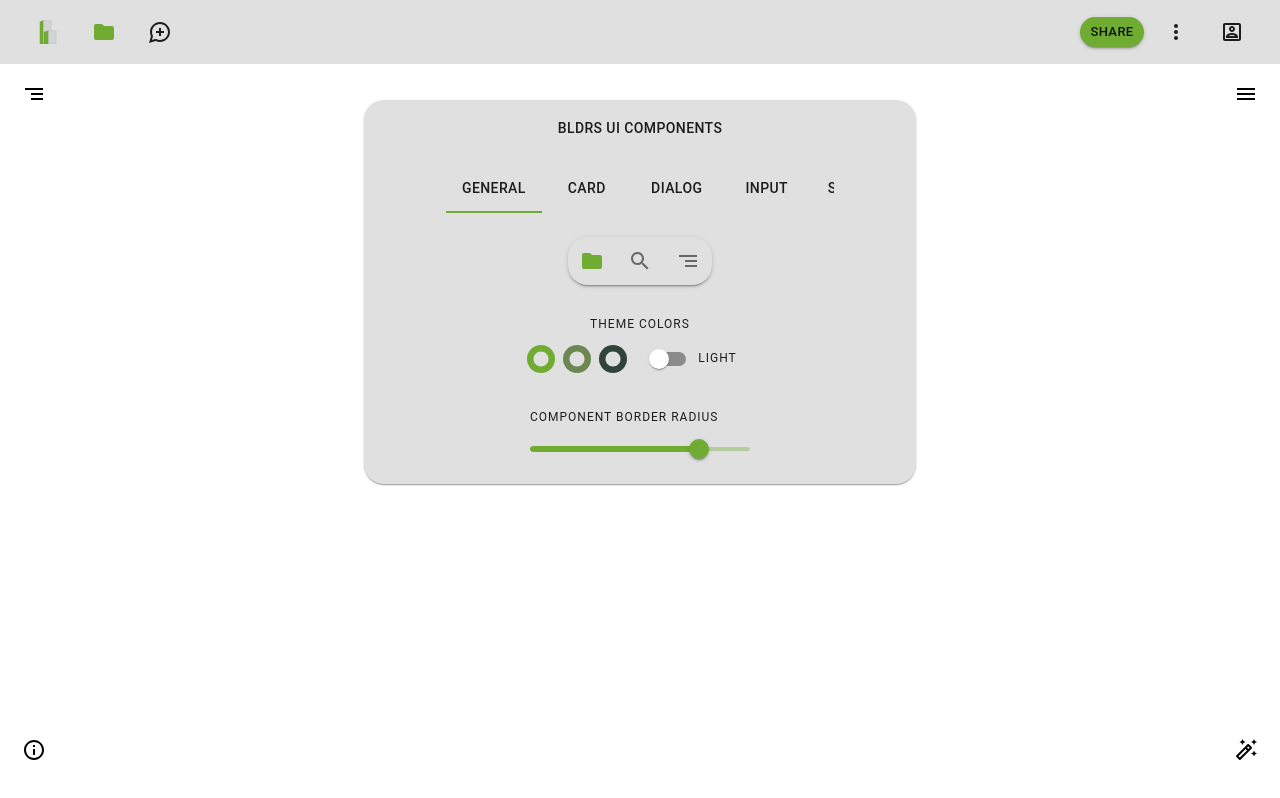
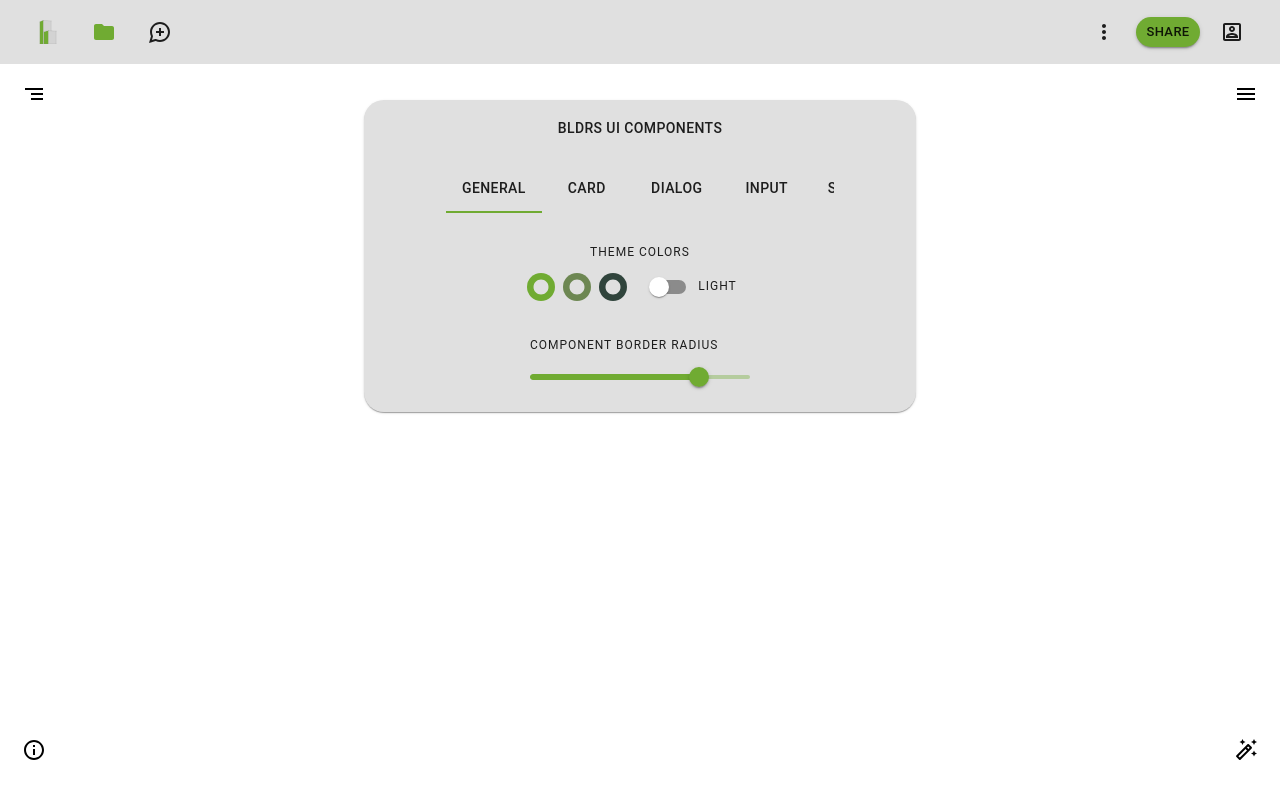
Before and after one commit to OlegMoshkovich/Bldrs_Components, a React (Create React App) app: page / in a window 1280 px wide. Built offline with nearby package versions, Linux system fonts and the light colour scheme.

Commit message:
re organize the app bar

```diff
--- a/src/AppBar.jsx
+++ b/src/AppBar.jsx
@@ -234,9 +234,6 @@ export default function PrimaryAppBar({changeTheme, darkTheme}) {
 
             </Stack>
               <Stack direction="row" alignItems="center" spacing={1}>
-                <Button variant="contained"  size="small" color='primary'>
-                  Share
-                </Button>
                 <IconButton
                   size="large"
                   edge="end"
@@ -248,6 +245,9 @@ export default function PrimaryAppBar({changeTheme, darkTheme}) {
                 >
                   <MoreIcon size='inherit' color='default'/>
                 </IconButton>
+                <Button variant="contained"  size="small" color='primary'>
+                  Share
+                </Button>
                 <IconButton
                   size="large"
                   edge="end"
--- a/src/ComponentLibrary.jsx
+++ b/src/ComponentLibrary.jsx
@@ -64,7 +64,7 @@ function ComponentLibrary({changeTheme, darkTheme}) {
                 justifyContent="center"
                 alignItems="center"
               >
-                <ButtonGroupControls/>
+                {/* <ButtonGroupControls/> */}
                 {/* <ButtonGroupOperations/> */}
                 <Stack direction="column" alignItems="center" >
                   <Typography variant='overline'>Theme colors</Typography>
```
